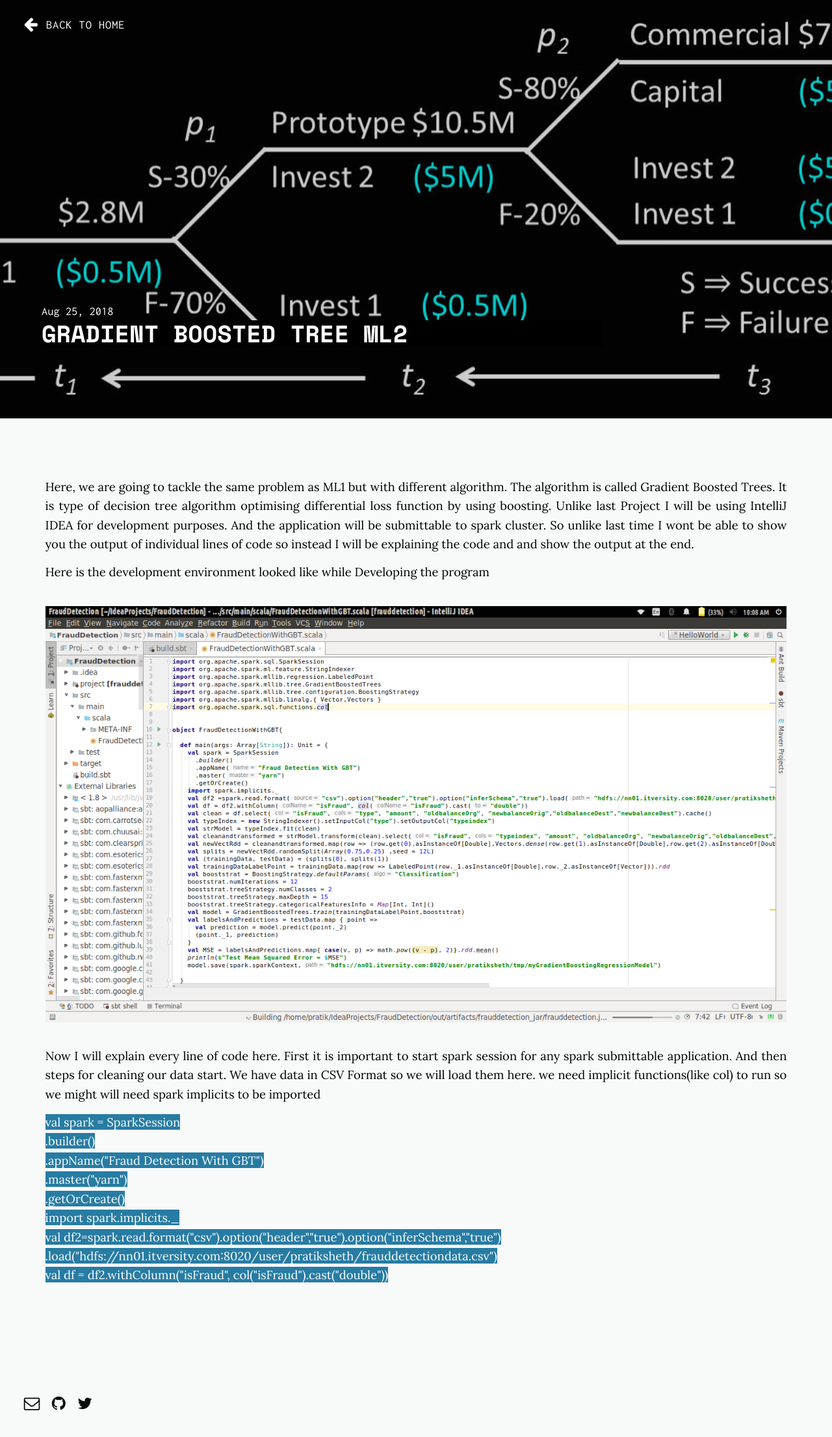
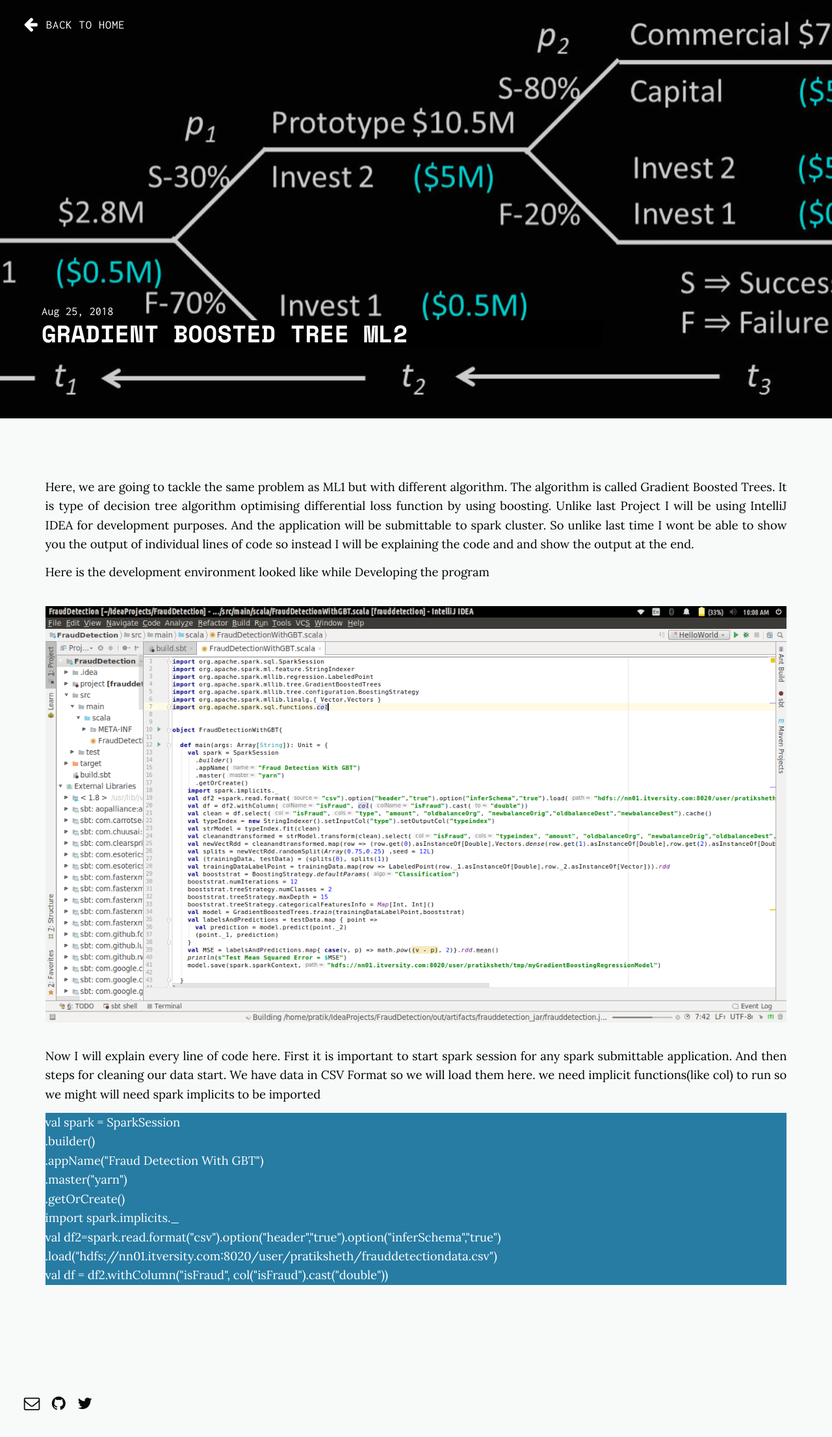
Before and after one commit to daftengineer/daftengineer.github.io, a Jekyll site: the page built from _posts/2018-08-25-fraud-detection-using-GBT.markdown, in a window 1280 px wide. Shown: the whole page at 65% size. Built offline with Jekyll 4.4.1, drawn with Linux system fonts in a browser that asks for light colours; nearby versions of some CDN libraries.

Commit message:
Update 2018-08-25-fraud-detection-using-GBT.markdown

```diff
--- a/_posts/2018-08-25-fraud-detection-using-GBT.markdown
+++ b/_posts/2018-08-25-fraud-detection-using-GBT.markdown
@@ -12,7 +12,7 @@ image-sm: https://daftengineer.github.io/media_assets/Fraud2.jpg
 <p style="text-align:justify;">Here is the development environment looked like while Developing the program</p>
   <img src="https://daftengineer.github.io/media_assets/ml2p1.png" />
 <p style="text-align:justify;">Now I will explain every line of code here. First it is important to start spark session for any spark submittable application. And then steps for cleaning our data start. We have data in CSV Format so we will load them here. we need implicit functions(like col) to run so we might will need spark implicits to be imported</p>
-  <p style="text-align:left;color:white;"><span style="background-color:rgb(39, 124, 163);">
+  <p style="text-align:left;color:white;background-color:rgb(39, 124, 163);">
     val spark = SparkSession<br />
       .builder()<br />
       .appName("Fraud Detection With GBT")<br />
@@ -21,7 +21,7 @@ image-sm: https://daftengineer.github.io/media_assets/Fraud2.jpg
     import spark.implicits._<br />
 val df2=spark.read.format("csv").option("header","true").option("inferSchema","true")<br />
     .load("hdfs://nn01.itversity.com:8020/user/pratiksheth/frauddetectiondata.csv")<br />
-    val df = df2.withColumn("isFraud", col("isFraud").cast("double"))<br /></span></p>
+    val df = df2.withColumn("isFraud", col("isFraud").cast("double"))<br /></p>
 
 <p>&nbsp;</p>
 </div>
```
